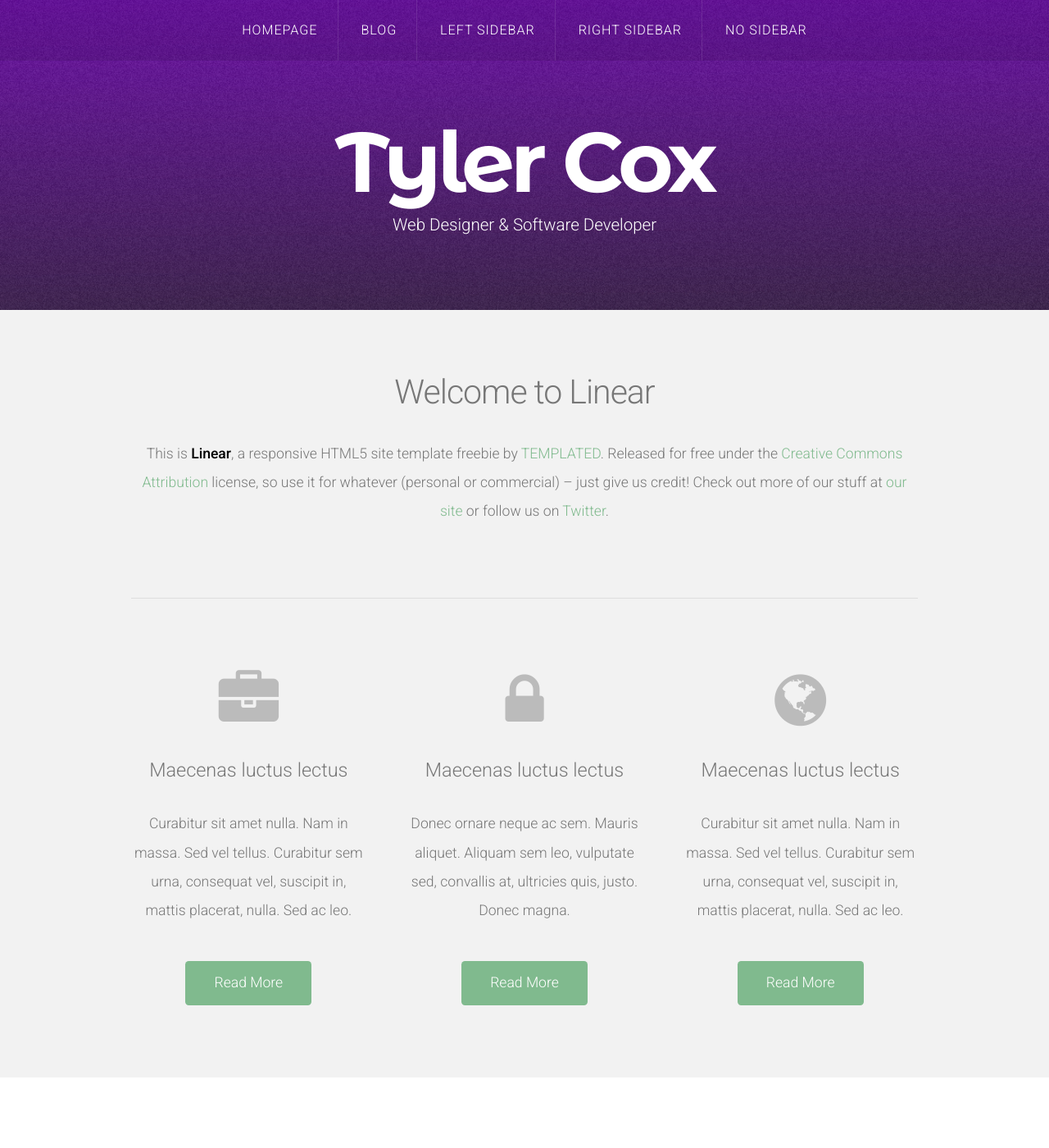
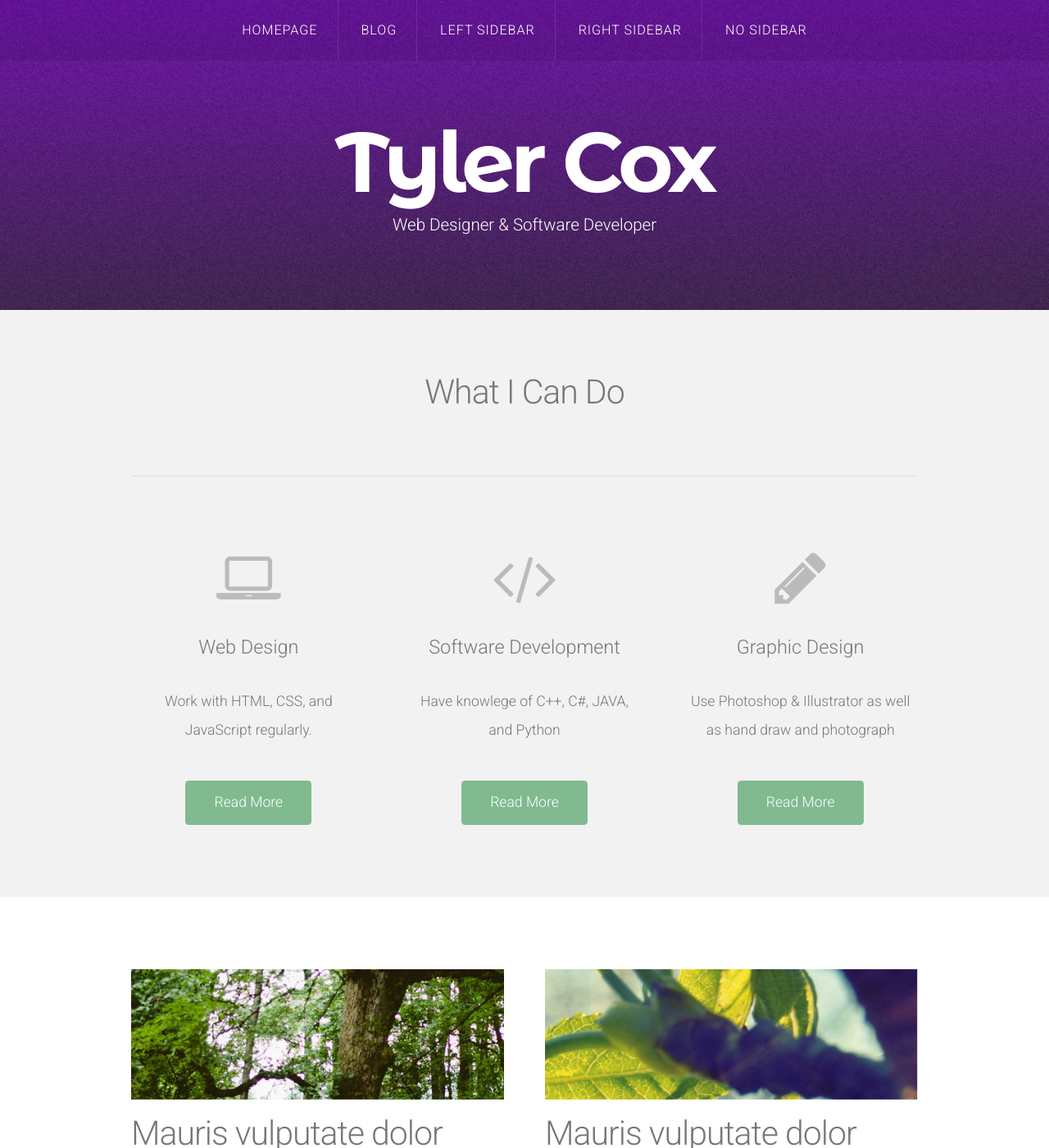
Before and after one commit to SirTyz/SirTyz.github.io, a Jekyll site: the page built from index.html, in a window 1280 px wide and 1400 px high. Shown: the whole window at 82% size. Built offline with Jekyll 4.4.1, drawn with Linux system fonts in a browser that asks for light colours; nearby versions of some CDN libraries; the list of posts is cut into pages by our own code.

Commit message:
Updated landing page

```diff
--- a/_layouts/default.html
+++ b/_layouts/default.html
@@ -1,9 +1,4 @@
 <!DOCTYPE HTML>
-<!--
-Linear by TEMPLATED
-templated.co @templatedco
-Released for free under the Creative Commons Attribution 3.0 license (templated.co/license)
--->
 <html>
 <head>
 	<title>Tyler Cox</title>
--- a/index.html
+++ b/index.html
@@ -6,27 +6,26 @@ layout: default
 <div id="featured">
 	<div class="container">
 		<header>
-			<h2>Welcome to Linear</h2>
+			<h2>What I Can Do</h2>
 		</header>
-		<p>This is <strong>Linear</strong>, a responsive HTML5 site template freebie by <a href="http://templated.co">TEMPLATED</a>. Released for free under the <a href="http://templated.co/license">Creative Commons Attribution</a> license, so use it for whatever (personal or commercial) &ndash; just give us credit! Check out more of our stuff at <a href="http://templated.co">our site</a> or follow us on <a href="http://twitter.com/templatedco">Twitter</a>.</p>
 		<hr />
 		<div class="row">
 			<section class="4u">
-				<span class="pennant"><span class="fa fa-briefcase"></span></span>
-				<h3>Maecenas luctus lectus</h3>
-				<p>Curabitur sit amet nulla. Nam in massa. Sed vel tellus. Curabitur sem urna, consequat vel, suscipit in, mattis placerat, nulla. Sed ac leo.</p>
+				<span class="pennant"><span class="fa fa-laptop"></span></span>
+				<h3>Web Design</h3>
+				<p>Work with HTML, CSS, and JavaScript regularly.</p>
 				<a href="#" class="button button-style1">Read More</a>
 			</section>
 			<section class="4u">
-				<span class="pennant"><span class="fa fa-lock"></span></span>
-				<h3>Maecenas luctus lectus</h3>
-				<p>Donec ornare neque ac sem. Mauris aliquet. Aliquam sem leo, vulputate sed, convallis at, ultricies quis, justo. Donec magna.</p>
+				<span class="pennant"><span class="fa fa-code"></span></span>
+				<h3>Software Development</h3>
+				<p>Have knowlege of C++, C#, JAVA, and Python</p>
 				<a href="#" class="button button-style1">Read More</a>
 			</section>
 			<section class="4u">
-				<span class="pennant"><span class="fa fa-globe"></span></span>
-				<h3>Maecenas luctus lectus</h3>
-				<p>Curabitur sit amet nulla. Nam in massa. Sed vel tellus. Curabitur sem urna, consequat vel, suscipit in, mattis placerat, nulla. Sed ac leo.</p>
+				<span class="pennant"><span class="fa fa-pencil"></span></span>
+				<h3>Graphic Design</h3>
+				<p>Use Photoshop &amp; Illustrator as well as hand draw and photograph</p>
 				<a href="#" class="button button-style1">Read More</a>
 			</section>
 
```
